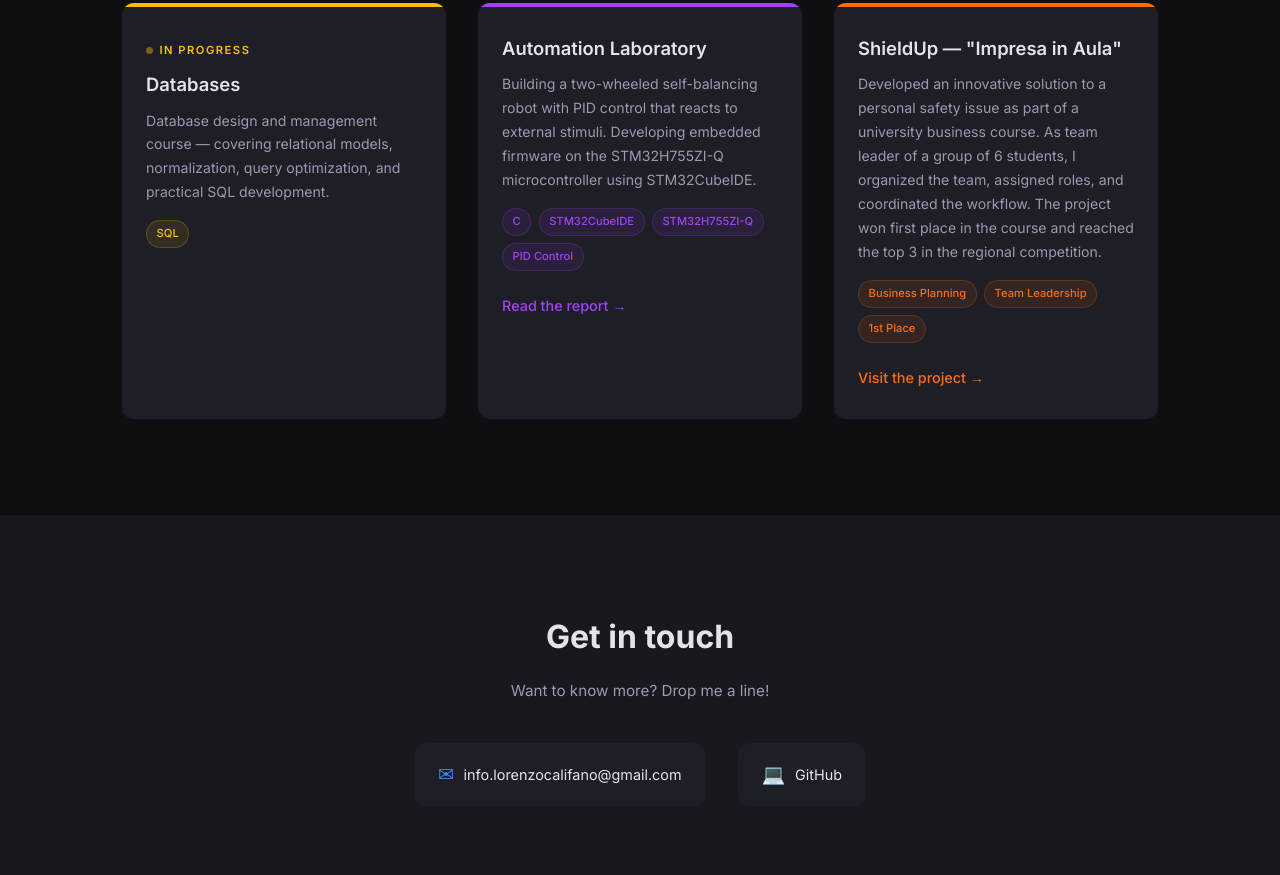
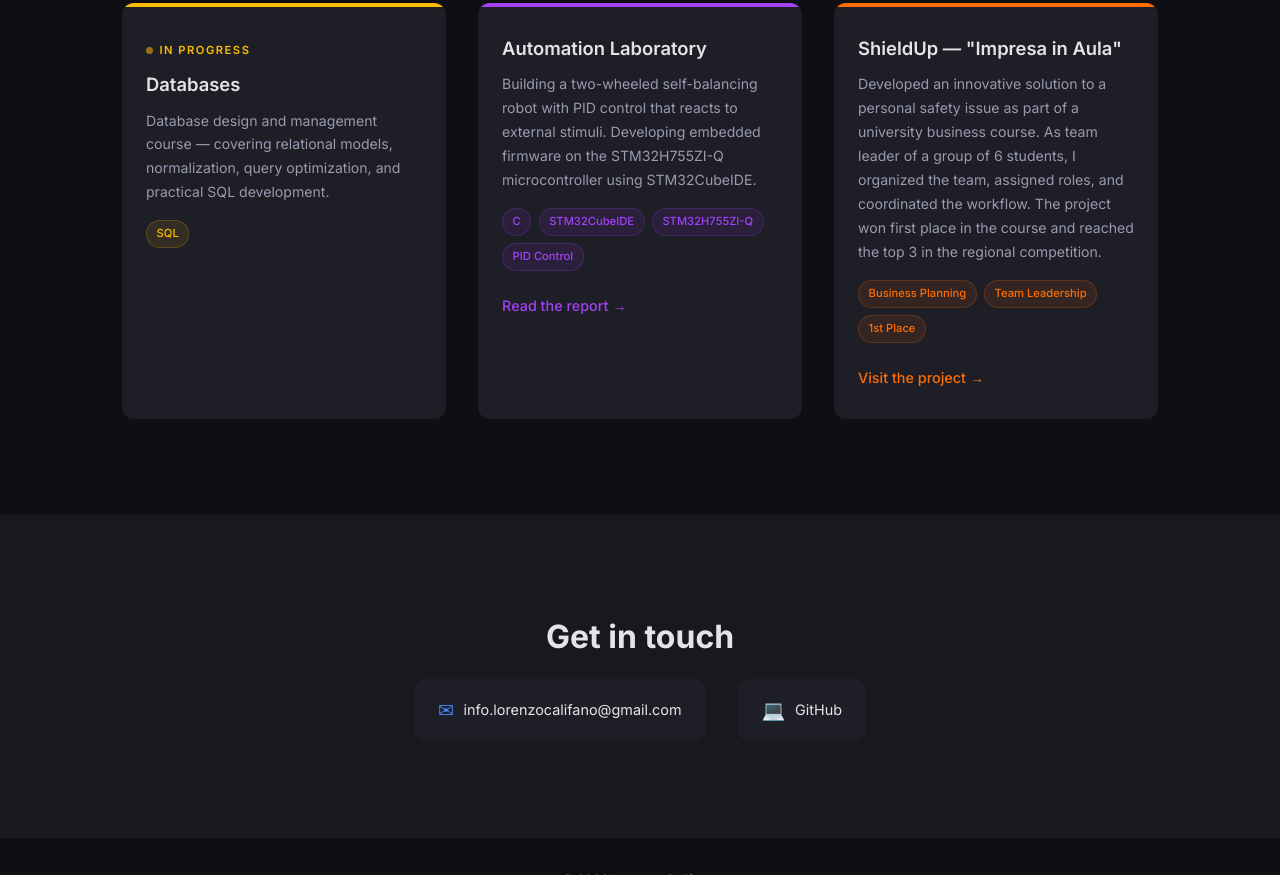
Before and after one commit to lorenzocalifano/lorenzocalifanogportfolio, a plain HTML site: page index.html in a window 1280 px wide. Shown: the part 1925-2800 px from the top of the page. Drawn offline with Linux system fonts and the light colour scheme.

Commit message:
small fix

```diff
--- a/index.html
+++ b/index.html
@@ -229,9 +229,6 @@
     <section id="contact">
         <div class="section-container">
             <h2 class="section-title">Get in touch</h2>
-            <p class="contact-text">
-                Want to know more? Drop me a line!
-            </p>
             <div class="contact-links">
                 <a href="mailto:info.lorenzocalifano@gmail.com" class="contact-item">
                     <span class="contact-icon">&#9993;</span>
```
